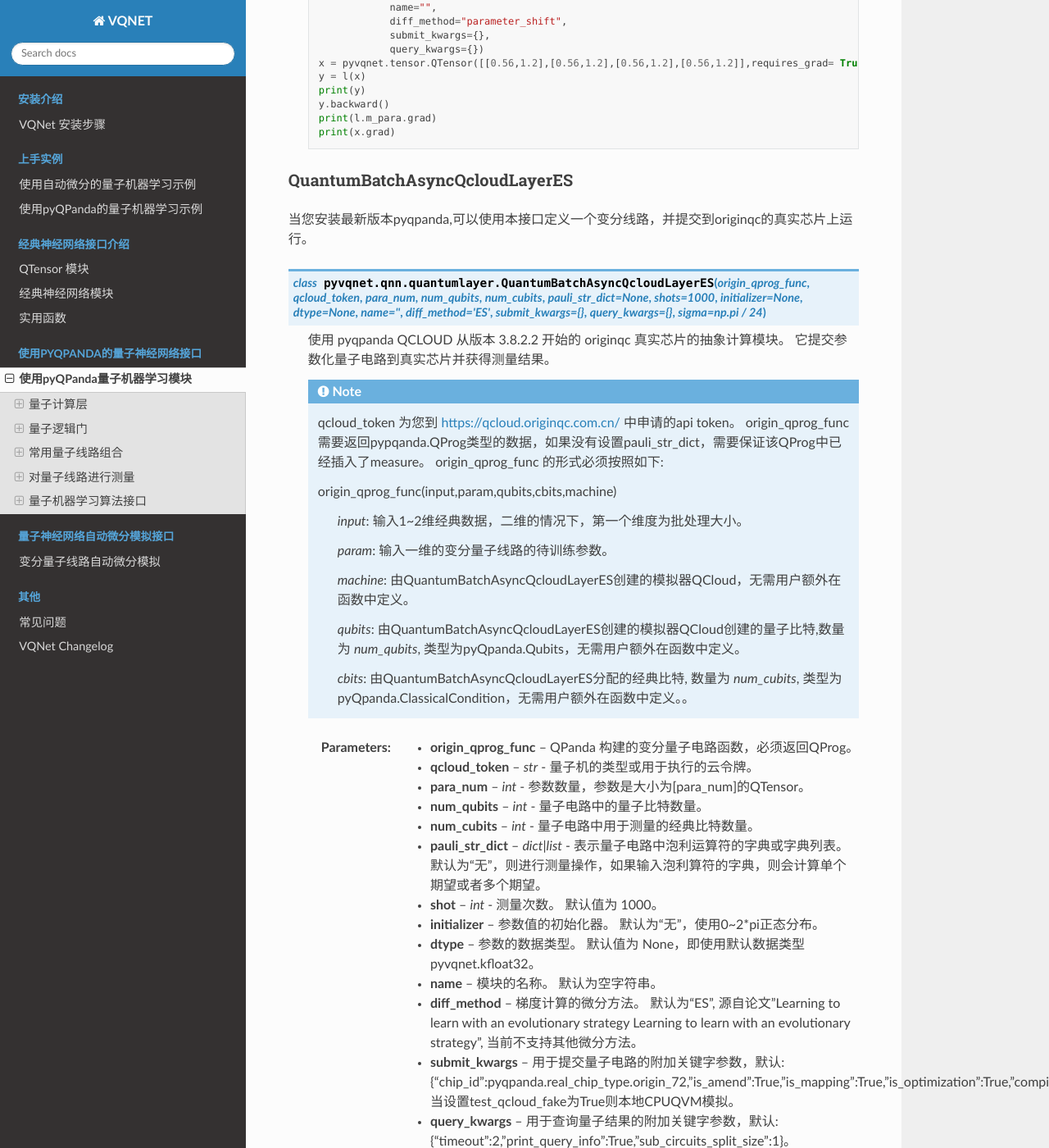
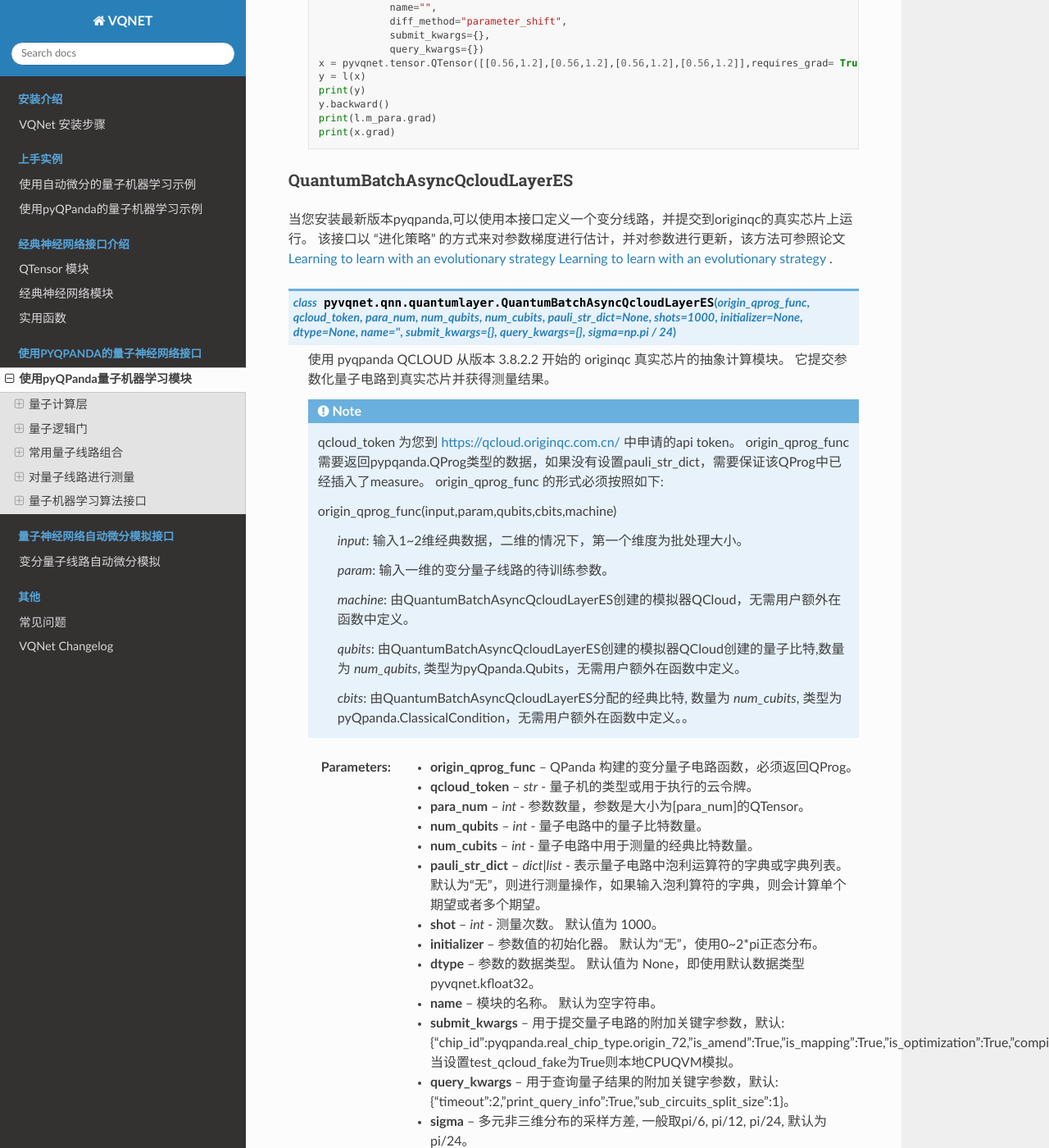
Before and after one commit to OriginQ/VQNET2.0-tutorial, a Sphinx documentation site: the page built from source/rst/qnn.rst, in a window 1280 px wide and 1400 px high, scrolled down 11234 px. Shown: the whole window at 82% size. Built offline with Sphinx 7.4.7 and the Read the Docs theme 2.0.0, drawn with Linux system fonts in a browser that asks for light colours; some of the changed text lies outside the part shown.

Commit message:
[fix]fix quantumES api description

```diff
--- a/source/rst/qnn.rst
+++ b/source/rst/qnn.rst
@@ -566,8 +566,9 @@ QuantumBatchAsyncQcloudLayerES
 =================================
 
 当您安装最新版本pyqpanda,可以使用本接口定义一个变分线路，并提交到originqc的真实芯片上运行。
-
-.. py:class:: pyvqnet.qnn.quantumlayer.QuantumBatchAsyncQcloudLayerES(origin_qprog_func, qcloud_token, para_num, num_qubits, num_cubits, pauli_str_dict=None, shots = 1000, initializer=None, dtype=None, name="", diff_method="ES", submit_kwargs={}, query_kwargs={}, sigma = np.pi / 24)
+该接口以 "进化策略" 的方式来对参数梯度进行估计，并对参数进行更新，该方法可参照论文 `Learning to learn with an evolutionary strategy Learning to learn with an evolutionary strategy <https://arxiv.org/abs/2310.17402>`_ .
+
+.. py:class:: pyvqnet.qnn.quantumlayer.QuantumBatchAsyncQcloudLayerES(origin_qprog_func, qcloud_token, para_num, num_qubits, num_cubits, pauli_str_dict=None, shots = 1000, initializer=None, dtype=None, name="", submit_kwargs={}, query_kwargs={}, sigma = np.pi / 24)
 
     使用 pyqpanda QCLOUD 从版本 3.8.2.2 开始的 originqc 真实芯片的抽象计算模块。 它提交参数化量子电路到真实芯片并获得测量结果。
 
@@ -601,7 +602,6 @@ QuantumBatchAsyncQcloudLayerES
     :param initializer: 参数值的初始化器。 默认为“无”，使用0~2*pi正态分布。
     :param dtype: 参数的数据类型。 默认值为 None，即使用默认数据类型pyvqnet.kfloat32。
     :param name: 模块的名称。 默认为空字符串。
-    :param diff_method: 梯度计算的微分方法。 默认为“ES”, 源自论文"Learning to learn with an evolutionary strategy Learning to learn with an evolutionary strategy", 当前不支持其他微分方法。
     :param submit_kwargs: 用于提交量子电路的附加关键字参数，默认:{"chip_id":pyqpanda.real_chip_type.origin_72,"is_amend":True,"is_mapping":True,"is_optimization":True,"compile_level":3,"default_task_group_size":200,"test_qcloud_fake":False},当设置test_qcloud_fake为True则本地CPUQVM模拟。
     :param query_kwargs: 用于查询量子结果的附加关键字参数，默认:{"timeout":2,"print_query_info":True,"sub_circuits_split_size":1}。
     :param sigma:  多元非三维分布的采样方差, 一般取pi/6, pi/12, pi/24, 默认为pi/24。
@@ -642,7 +642,6 @@ QuantumBatchAsyncQcloudLayerES
                         initializer=None,
                         dtype=None,
                         name="",
-                        diff_method="ES",
                         submit_kwargs={},
                         query_kwargs={},
                         sigma=np.pi/24)
@@ -677,7 +676,6 @@ QuantumBatchAsyncQcloudLayerES
                     initializer=None,
                     dtype=None,
                     name="",
-                    diff_method="ES",
                     submit_kwargs={},
                     query_kwargs={})
         x = pyvqnet.tensor.QTensor([[0.56,1.2],[0.56,1.2],[0.56,1.2],[0.56,1.2]],requires_grad= True)
```
